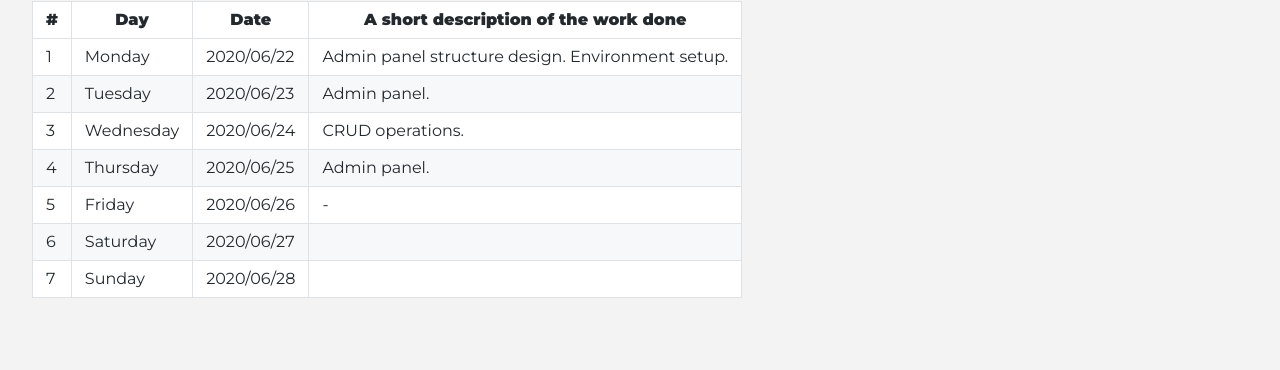
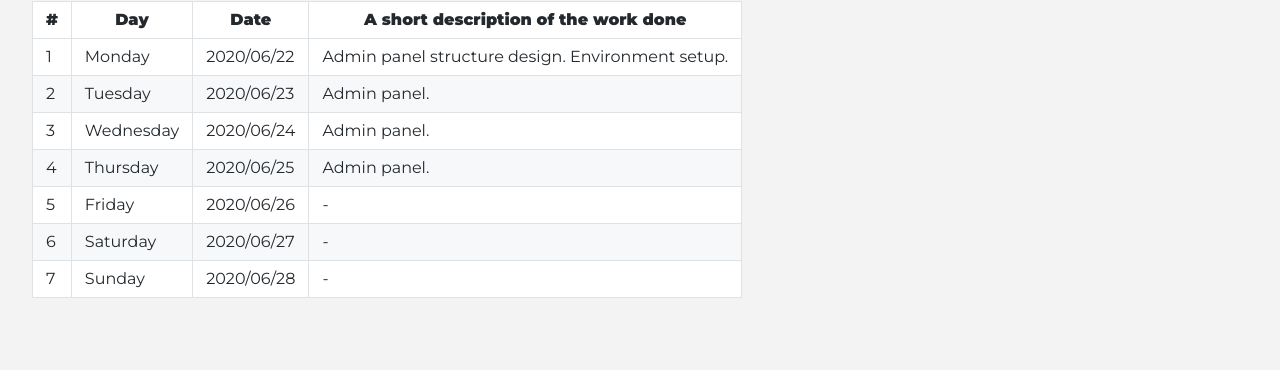
Before and after one commit to cdli-gh/blog, a Jekyll site: the page built from _blog/gsoc20/mobile_app/posts/04_week4.md, in a window 1280 px wide. Shown: the part 768-1138 px from the top of the page. Built offline with Jekyll 4.4.1, drawn with Linux system fonts in a browser that asks for light colours; Markdown is read by kramdown in place of the engine named in the settings.

Commit message:
Update 04_week4.md

```diff
--- a/_blog/gsoc20/mobile_app/posts/04_week4.md
+++ b/_blog/gsoc20/mobile_app/posts/04_week4.md
@@ -23,8 +23,8 @@ A complete report of the work done during the week must be written here.
 |---	|---	|---	|---	|
 |1   	| Monday 	|   2020/06/22	|Admin panel structure design. Environment setup.   	|
 |2   	| Tuesday  	|   2020/06/23	|Admin panel.   	|
-|3   	| Wednesday  	|  2020/06/24 	|CRUD operations.   	|
+|3   	| Wednesday  	|  2020/06/24 	|Admin panel.   	|
 |4   	| Thursday  	|   2020/06/25	|Admin panel.   	|
 |5   	| Friday  	|   2020/06/26	|-   	|
-|6   	| Saturday  	|   2020/06/27	|   	|
-|7   	| Sunday  	|   2020/06/28	|   	|
+|6   	| Saturday  	|   2020/06/27	|-   	|
+|7   	| Sunday  	|   2020/06/28	|-   	|
```
